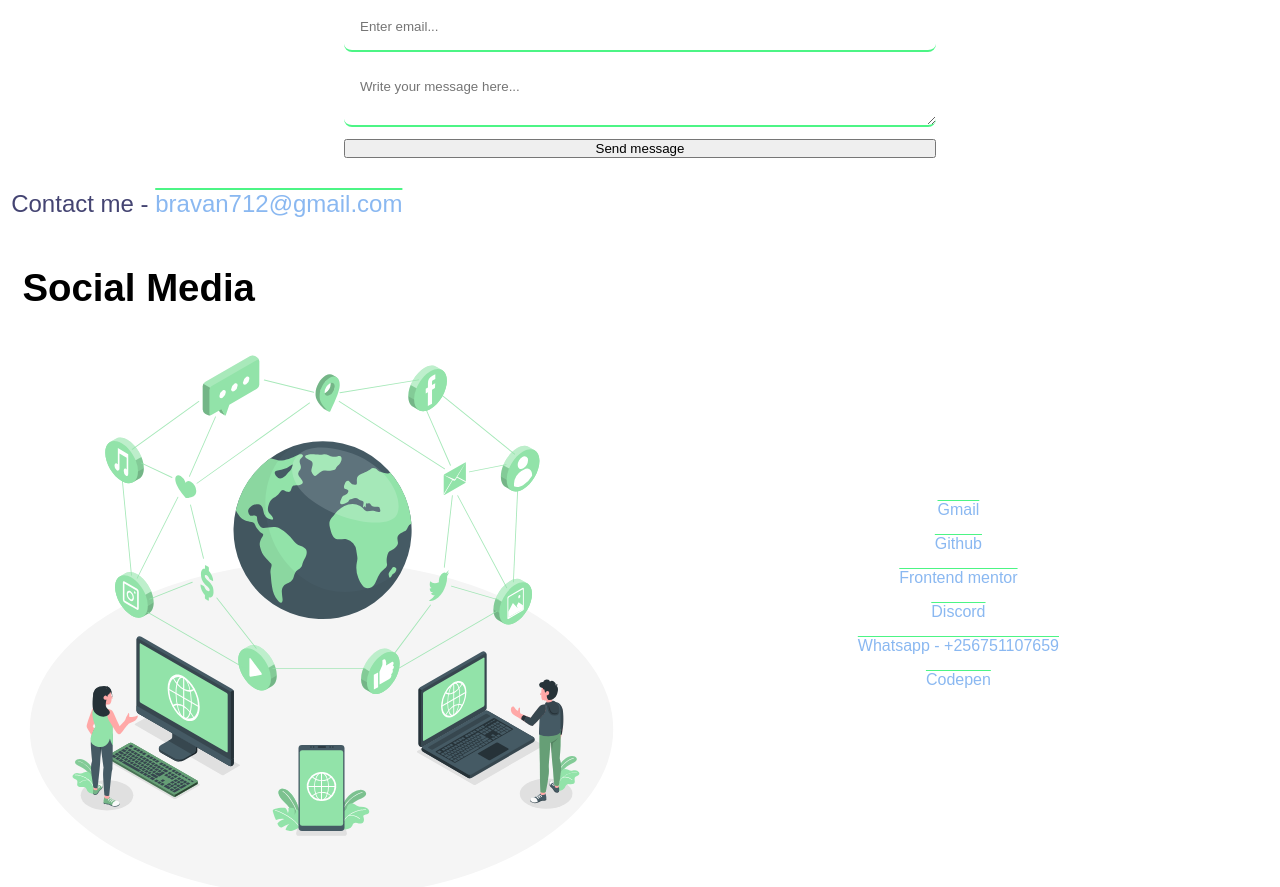
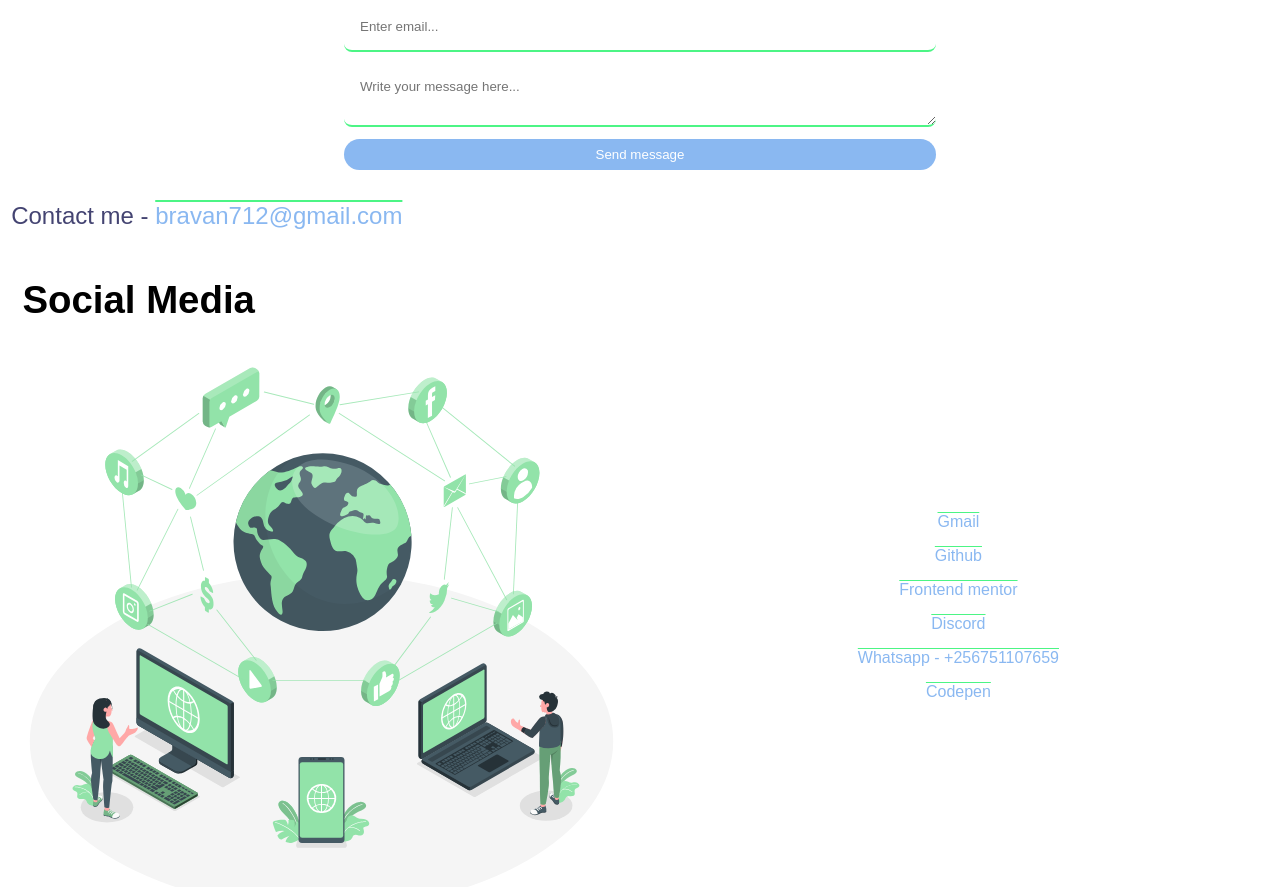
Before and after one commit to rayaatta/My-portfolio, a plain HTML site: page index.html in a window 1280 px wide. Shown: the part 5259-6146 px from the top of the page. Drawn offline with Linux system fonts and the light colour scheme.

Commit message:
Update style.css

```diff
--- a/style.css
+++ b/style.css
@@ -161,7 +161,7 @@ form > input:focus,textarea:focus {
 textarea {
     min-height: 1rem;;
 }
-input[type="submit"] {
+button[type="submit"] {
     border: none;
     cursor: pointer;
     background: var(--other-txt-color);
@@ -169,7 +169,7 @@ input[type="submit"] {
     border-radius: 1rem;
     padding-block: .5rem;
 }
-input[type="submit"]:hover {
+button[type="submit"]:hover {
     background: var(--theme-txt-color);
 }
 .contact, .socials {
```
